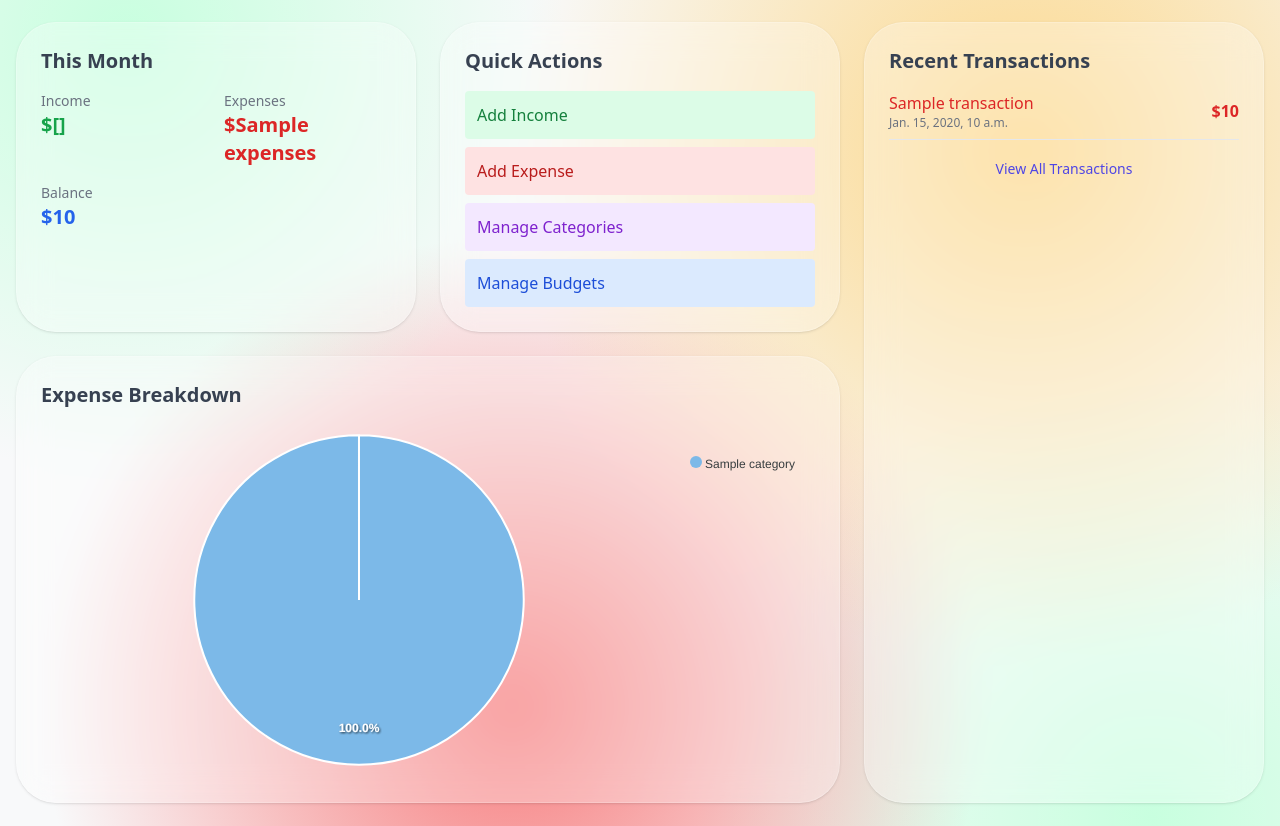
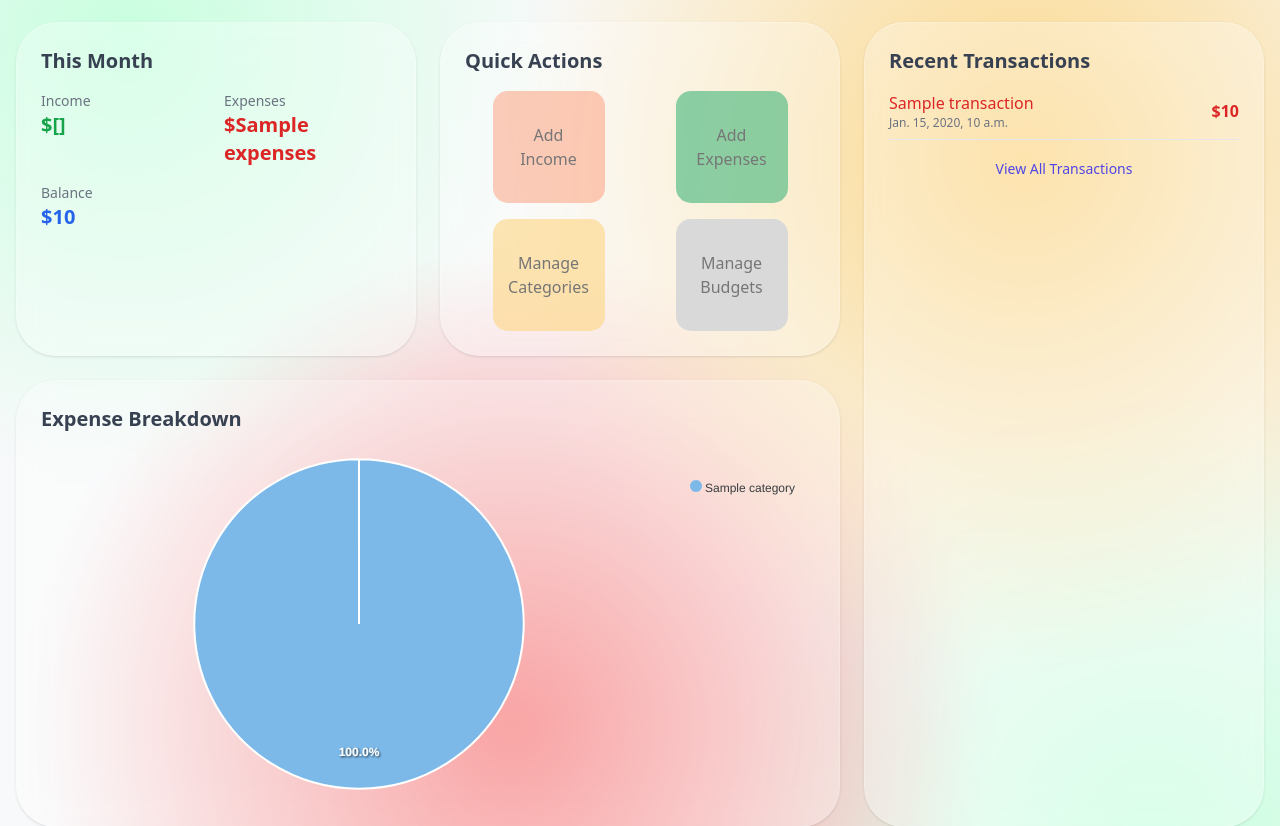
Before and after one commit to Fake1prog/CMSC-126_Long-Exam-2_Personal-Budget-Tracker, a Django app: template templates/core/dashboard.html in a window 1280 px wide. Shown: the part 182-1008 px from the top of the page. Run offline with Django 5.2, Linux system fonts and the light colour scheme; the template is opened without the code that fills it: most values are stand-ins (such as "Sample title", 1, 10 or a date in 2020); some libraries are stand-ins or nearby versions.

Commit message:
#5: Modified quick actions buttons

```diff
--- a/templates/core/dashboard.html
+++ b/templates/core/dashboard.html
@@ -44,25 +44,39 @@
         <!-- Quick Actions Card -->
         <div class="bg-white bg-opacity-30 backdrop-filter backdrop-blur-lg border border-white border-opacity-20 rounded-[40px] shadow p-6">
             <h3 class="text-xl font-semibold text-gray-700 mb-4">Quick Actions</h3>
-            <div class="space-y-2">
-                <a href="{% url 'transaction_add' %}?type=INCOME"
-                   class="block w-full bg-green-100 hover:bg-green-200 text-green-700 p-3 rounded transition">
-                    Add Income
-                </a>
-                <a href="{% url 'transaction_add' %}?type=EXPENSE"
-                   class="block w-full bg-red-100 hover:bg-red-200 text-red-700 p-3 rounded transition">
-                    Add Expense
-                </a>
-                <a href="{% url 'category_list' %}"
-                   class="block w-full bg-purple-100 hover:bg-purple-200 text-purple-700 p-3 rounded transition">
-                    Manage Categories
-                </a>
-                <a href="{% url 'budget_list' %}"
-                   class="block w-full bg-blue-100 hover:bg-blue-200 text-blue-700 p-3 rounded transition">
-                    Manage Budgets
-                </a>
+            <div class="grid grid-cols-2 gap-4 justify-items-center">
+            <a
+                href="{% url 'transaction_add' %}?type=INCOME"
+                class="w-28 aspect-square bg-[rgba(253,144,105,0.45)] text-[#767676] rounded-[15px] transition flex items-center justify-center p-2 text-center"
+            >
+                Add<br>Income
+            </a>
+            <a
+                href="{% url 'transaction_add' %}?type=EXPENSE"
+                class="w-28 aspect-square bg-[rgba(106,194,143,0.77)] text-[#767676] rounded-[15px] transition flex items-center justify-center p-2 text-center"
+            >
+                Add<br>Expenses
+            </a>
+            <a
+                href="{% url 'category_list' %}"
+                class="w-28 aspect-square bg-[rgba(252,215,137,0.65)] text-[#767676] rounded-[15px] transition flex items-center justify-center p-2 text-center"
+            >
+                Manage<br>Categories
+            </a>
+            <a
+                href="{% url 'budget_list' %}"
+                class="w-28 aspect-square bg-[#D9D9D9]/100 hover:bg-[#D9D9D9]/100 text-[#767676] rounded-[15px] transition flex items-center justify-center p-2 text-center"
+            >
+                Manage<br>Budgets
+            </a>
             </div>
         </div>
+
+
+
+
+
+
 
         <!-- Recent Transactions Card -->
         <div class="bg-white bg-opacity-30 backdrop-filter backdrop-blur-lg border border-white border-opacity-20 rounded-[40px] shadow p-6 lg:row-span-2">
```
